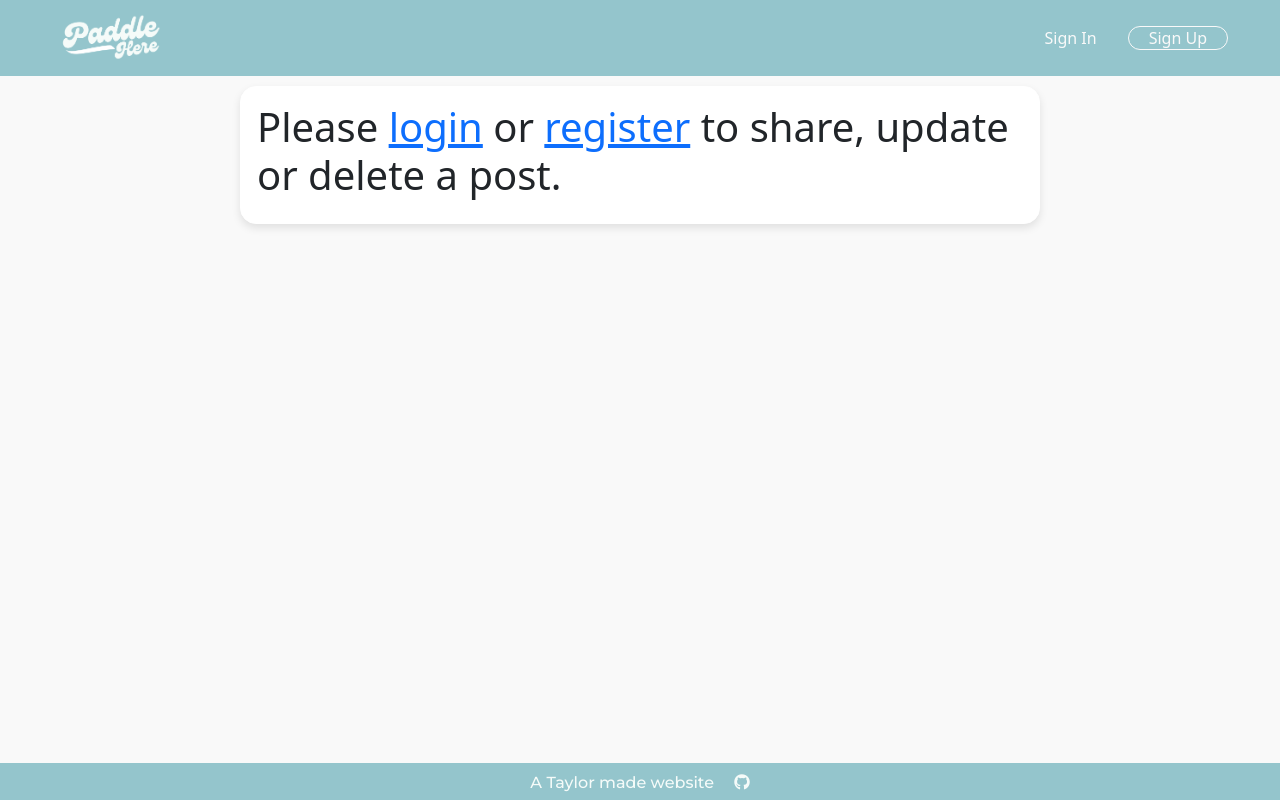
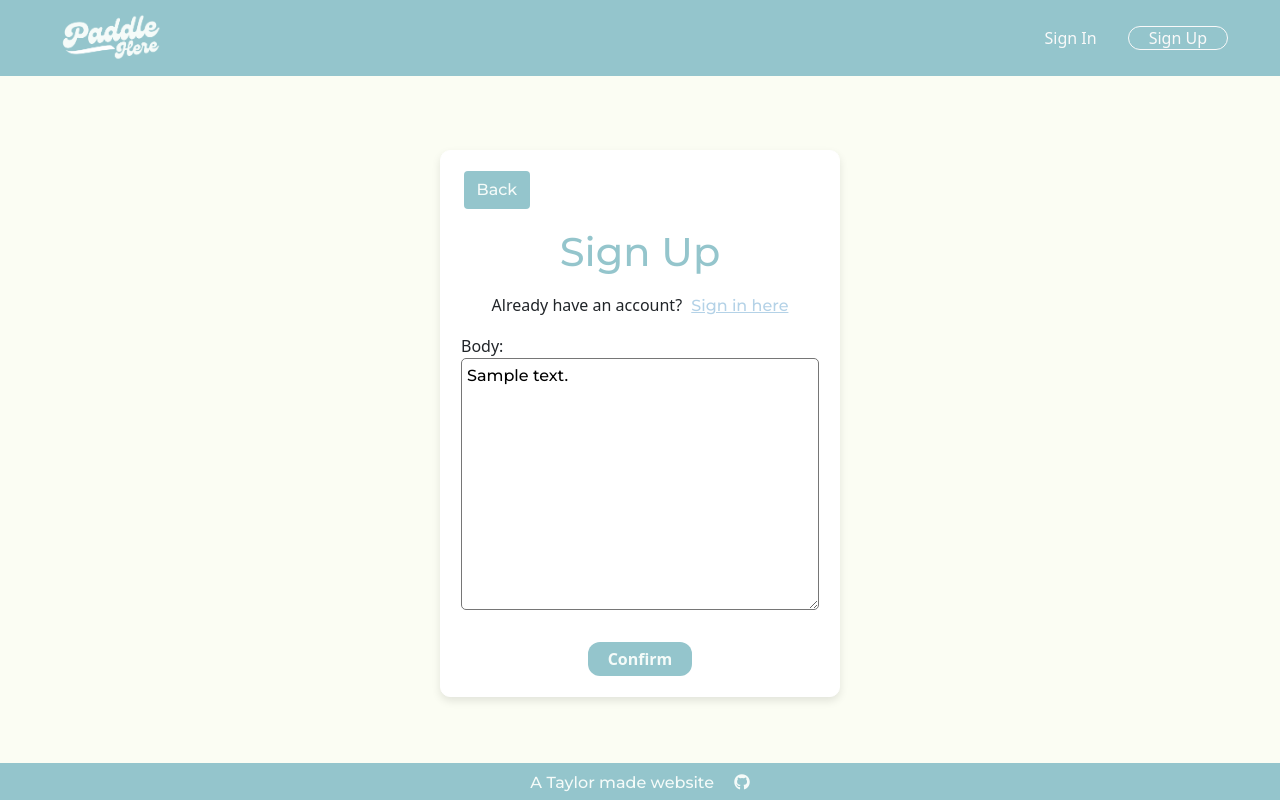
Before and after one commit to Taylor-Carr/Paddle-HERE, a Django app: page /blog/comment/edit/1 in a window 1280 px wide. Run offline with Django 4.2, Linux system fonts and the light colour scheme; tables that the repository leaves empty hold one stand-in row (values such as "Sample post").

Commit message:
Changed background colour of main content across the site from f9f9f9 to f8fdf3, to improve accessibility.

```diff
--- a/blog/templates/comment_update.html
+++ b/blog/templates/comment_update.html
@@ -11,9 +11,19 @@
           <button type="submit">Update</button>
       </form>
     </div>
+
   {% else %}
-    <div class="card">
-      <h1>Please <a href="{% url 'login' %}">login</a> or <a href="{% url 'register' %}">register</a> to share, update or delete a post.</h1>
-    </div>
+
+  <div id="main-content">
+    <form method="POST">
+        <a href="#" onclick="history.back();" class="btn form-back-button" aria-label="Back button">Back</a>
+        <h1 class="form-heading">Sign Up</h1>
+        <p>Already have an account? <a href="{% url 'login' %}" class="signin-text">Sign in here</a></p>
+        {% csrf_token %}
+        {{ form.as_p }}
+        <button type="submit" class="primaryAction register-button">Confirm</button>
+    </form>
+  </div>
+
   {% endif %}
 {% endblock %}
--- a/blog/templates/home.html
+++ b/blog/templates/home.html
@@ -84,7 +84,7 @@
                             {% else %}
                                 <img src="{% static '/images/default profile pic.jpg' %}" alt="Default profile picture" class="rounded-circle"  width="70" height="70">
                             {% endif %}
-                               <!-- <img src="{{ profile.profile_image.url }}" alt="{{ user.username }}'s profile picture" class="rounded-circle" alt="User Profile" width="70" height="70"> -->  <img src="{{ profile.profile_image.url }}" alt="{{ user.username }}'s profile picture" class="rounded-circle" alt="User Profile" width="70" height="70">
+                               <!-- <img src="{{ profile.profile_image.url }}" alt="{{ user.username }}'s profile picture" class="rounded-circle" alt="User Profile" width="70" height="70"> -->
                                 <figcaption class="post-author post-date">{{ post.author.first_name }} {{ post.author.last_name }} - {{ post.post_date }}</figcaption>
                             </firure>
                         </footer>
--- a/blog/views.py
+++ b/blog/views.py
@@ -52,7 +52,7 @@ class HomeView(ListView):
     template_name = 'home.html'
 
     def get_queryset(self):
-        # Order posts by post_date in descending order
+
         return Post.objects.all().order_by('-post_date')
 
 
--- a/members/templates/registration/login.html
+++ b/members/templates/registration/login.html
@@ -5,6 +5,7 @@
         <form method="POST">
             <a href="#" onclick="history.back();" class="btn form-back-button" aria-label="Back button">Back</a>
             <h1 class="form-heading">Sign In</h1>
+            <p>Don't have an account? <a href="{% url 'register' %}" class="signin-text">Sign up here</a></p>
             {% csrf_token %}
             {{ form.as_p }}
             <button class="primaryAction sign-in-button" type="submit">Sign In</button>
--- a/static/css/style.css
+++ b/static/css/style.css
@@ -6,7 +6,7 @@ html, body {
 }
 
 body {
-  background-color: #f9f9f9;
+  background-color: #FBFDF3;
   display: flex;
   flex-direction: column;
 }
@@ -72,7 +72,7 @@ main {
 /* Hero Section */
 
 .hero {
-background-color: #F5FBF9;
+background-color: #FBFDF3;
 background-image: url("/static/images/heroimage2.jpg");
 color: #F5FBF9;
 padding-top: 30px;
@@ -231,7 +231,7 @@ border-radius: 12px;
 .blog-container {
   max-width: auto;
   margin-inline: auto;
-  background-color: #f9f9f9;
+  background-color: #FBFDF3;
 }
 
 .blog-grid {
@@ -239,7 +239,7 @@ border-radius: 12px;
   flex-wrap: wrap;
   justify-content: center;
   gap: 1.5rem;
-  background-color: #f9f9f9;
+  background-color: #FBFDF3;
 }
 
 .card {
@@ -535,7 +535,7 @@ form textarea {
   display: flex;
   justify-content: center;
   align-items: center;
-  background-color: #f9f9f9;
+  background-color: #FBFDF3;
 }
 
 /* Footer */
```
